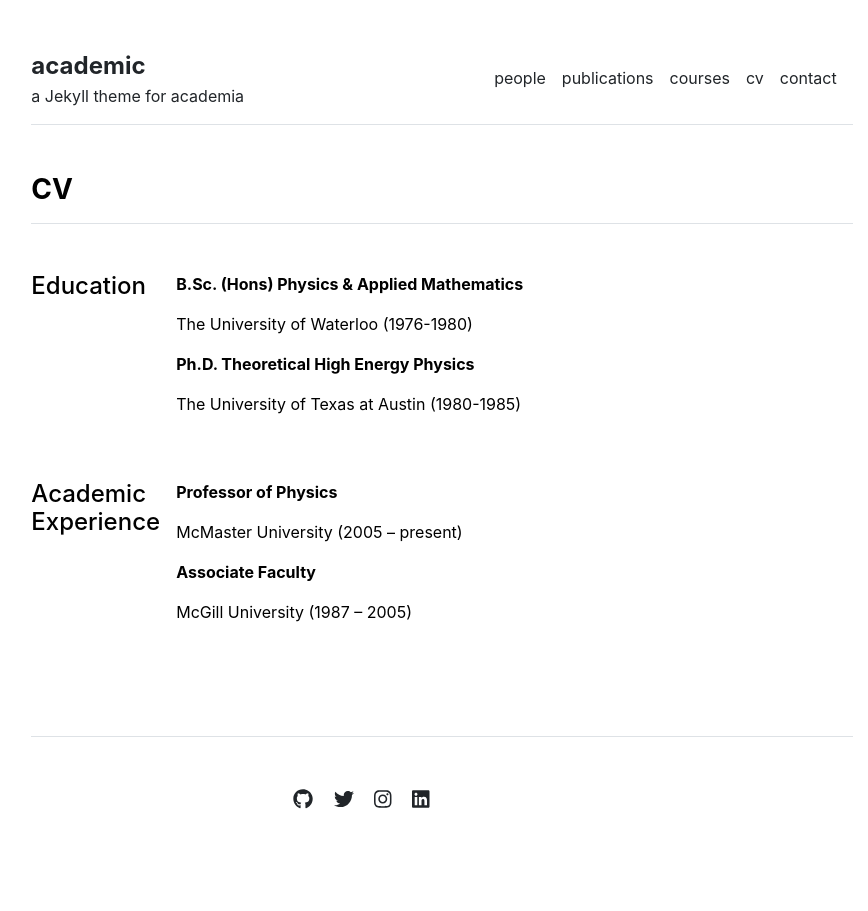
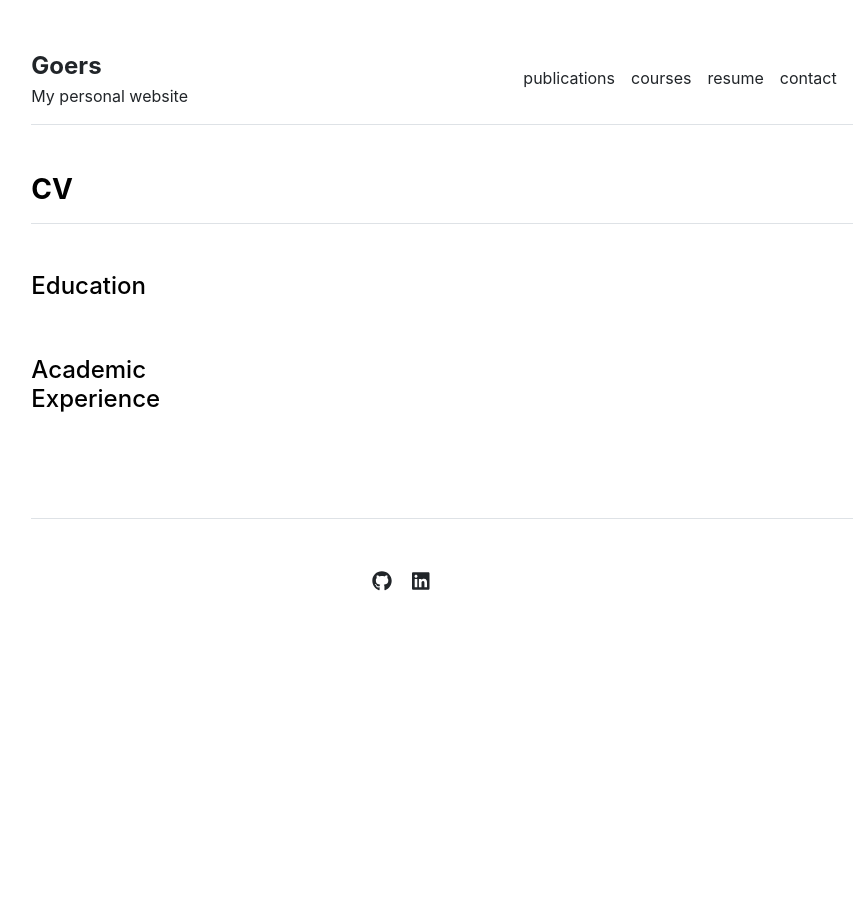
Before and after one commit to sgx718/sgx718.github.io, a Jekyll site: the page built from cv.md, in a window 1280 px wide. Shown: the whole page, without its empty margins (198-1066 px from the left). Built offline with Jekyll 4.4.1, drawn with Linux system fonts in a browser that asks for light colours.

Commit message:
changed layout

```diff
--- a/_config.yml
+++ b/_config.yml
@@ -1,4 +1,3 @@
-url: "" # the base hostname & protocol for your site, e.g. http://example.com
-baseurl: "" # the subpath of your site, e.g. /blog
-title: "academic" # the name of your site, e.g. ACME Corp.
-description: "a Jekyll theme for academia"
+url: "sgx718.github.io"
+title: "Goers" # the name of your site, e.g. ACME Corp.
+description: "My personal website"
--- a/_data/cv/academic-experience.yml
+++ /dev/null
@@ -1,5 +0,0 @@
-- title: 'Professor of Physics'
-  description: 'McMaster University (2005 – present)'
-
-- title: 'Associate Faculty'
-  description: 'McGill University (1987 – 2005)'
--- a/_data/cv/education.yml
+++ /dev/null
@@ -1,5 +0,0 @@
-- title: 'B.Sc. (Hons) Physics & Applied Mathematics'
-  description: 'The University of Waterloo (1976-1980)'
-
-- title: 'Ph.D. Theoretical High Energy Physics'
-  description: 'The University of Texas at Austin (1980-1985)'
--- a/_data/settings.yml
+++ b/_data/settings.yml
@@ -1,14 +1,8 @@
 menu:
-- {name: 'people', url: '/people'}
 - {name: 'publications', url: '/publications'}
 - {name: 'courses', url: '/courses'}
-- {name: 'cv', url: '/cv'}
+- {name: 'resume', url: '/resume'}
 - {name: 'contact', url: '/contact'}
-
-people:
-- {name: 'Primary Investigator', title: 'Researcher', department: 'Physics & Astronomy', institution: 'Some University', institution_address: '1 Main Street, Canada', phone: '(000) 000-0000', email: 'hello@university.edu', office: 'Science Building 505', image: 'assets/img/primary-investigator.jpg', url: 'primary-investigator'}
-- {name: 'Lab Technician', title: 'Researcher', department: 'Physics & Astronomy', institution: 'Some University', institution_address: '1 Main Street, Canada', phone: '(000) 000-0000', email: 'hello@university.edu', office: 'Science Building 505', image: 'assets/img/lab-technician.jpg', url: 'lab-technician'}
-- {name: 'Graduate Student', title: 'Researcher', department: 'Physics & Astronomy', institution: 'Some University', institution_address: '1 Main Street, Canada', phone: '(000) 000-0000', email: 'hello@university.edu', office: 'Science Building 505', image: 'assets/img/graduate-student.jpg', url: 'graduate-student'}
 
 courses:
 - {name: 'Vector Calculus', url: 'vector-calculus'}
@@ -16,10 +10,8 @@
 - {name: 'Stellar Structures', url: 'stellar-structures'}
 
 social:
-- {icon: 'github', link: 'https://github.com/LeNPaul'}
-- {icon: 'twitter', link: 'https://twitter.com/paululele'}
-- {icon: 'instagram', link: 'https://instagram.com/paululele'}
-- {icon: 'linkedin', link: 'https://linkedin.com/in/lenpaul'}
+- {icon: 'github', link: 'https://github.com/sgx718'}
+- {icon: 'linkedin', link: 'https://linkedin.com/in/samgoers'}
 
 contacts:
-- {name: 'Dr. Academia', title: 'Professor', department: 'Physics & Astronomy', institution: 'Some University', institution_address: '1 Main Street, Canada', phone: '(000) 000-0000', email: 'hello@university.edu', office: 'Science Building 505', image: 'assets/img/contact.jpg'}
+- {name: 'Sam Goers', title: 'Student', department: 'College of Engineering', institution: 'The Unviersity of Georgia', institution_address: 'Athens, GA', phone: '(470) 548-8852', email: 'samgoers@outlook.com'}
```
Also changed, not shown: _posts/2020-02-01-class-update.md (deleted, +0 -14 lines), _posts/2020-03-01-new-paper-published.md (deleted, +0 -14 lines), courses/stellar-structures.md (deleted, +0 -34 lines), courses/vector-calculus.md (deleted, +0 -34 lines), 8 other files.
